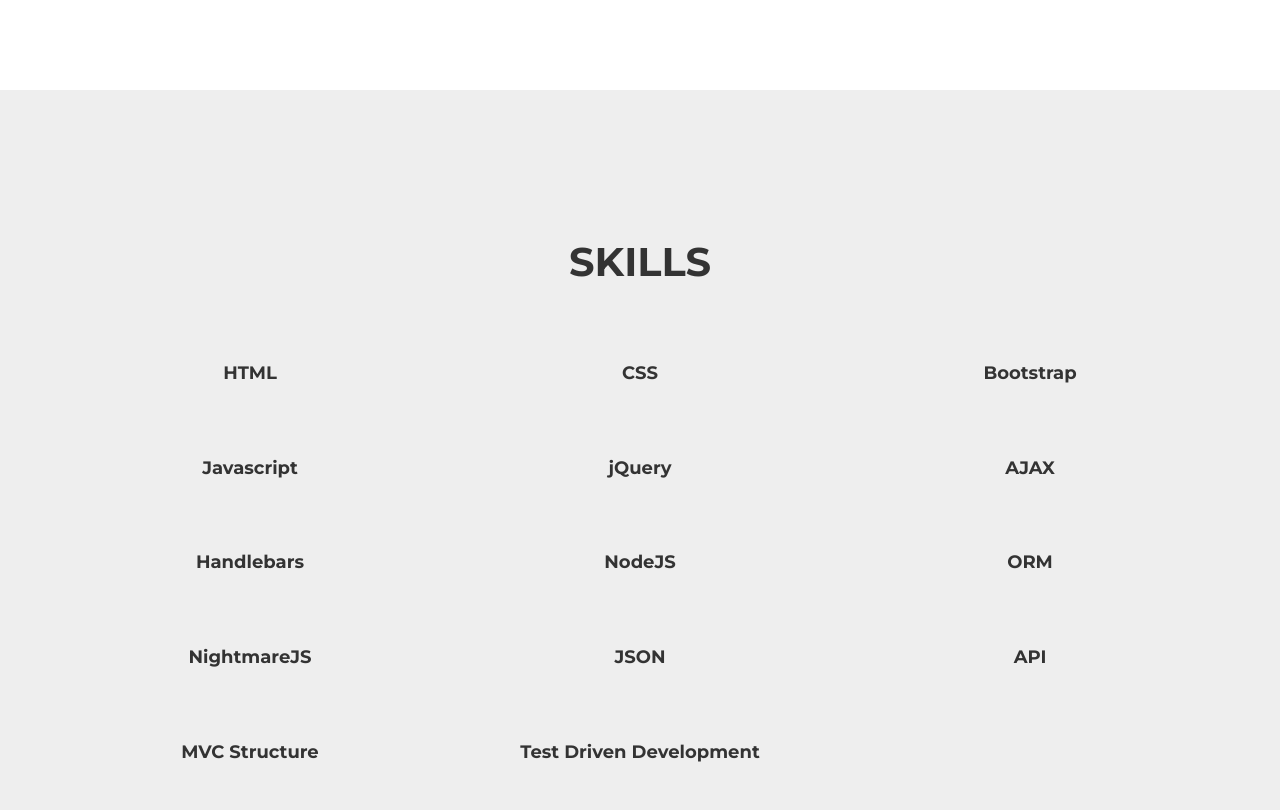
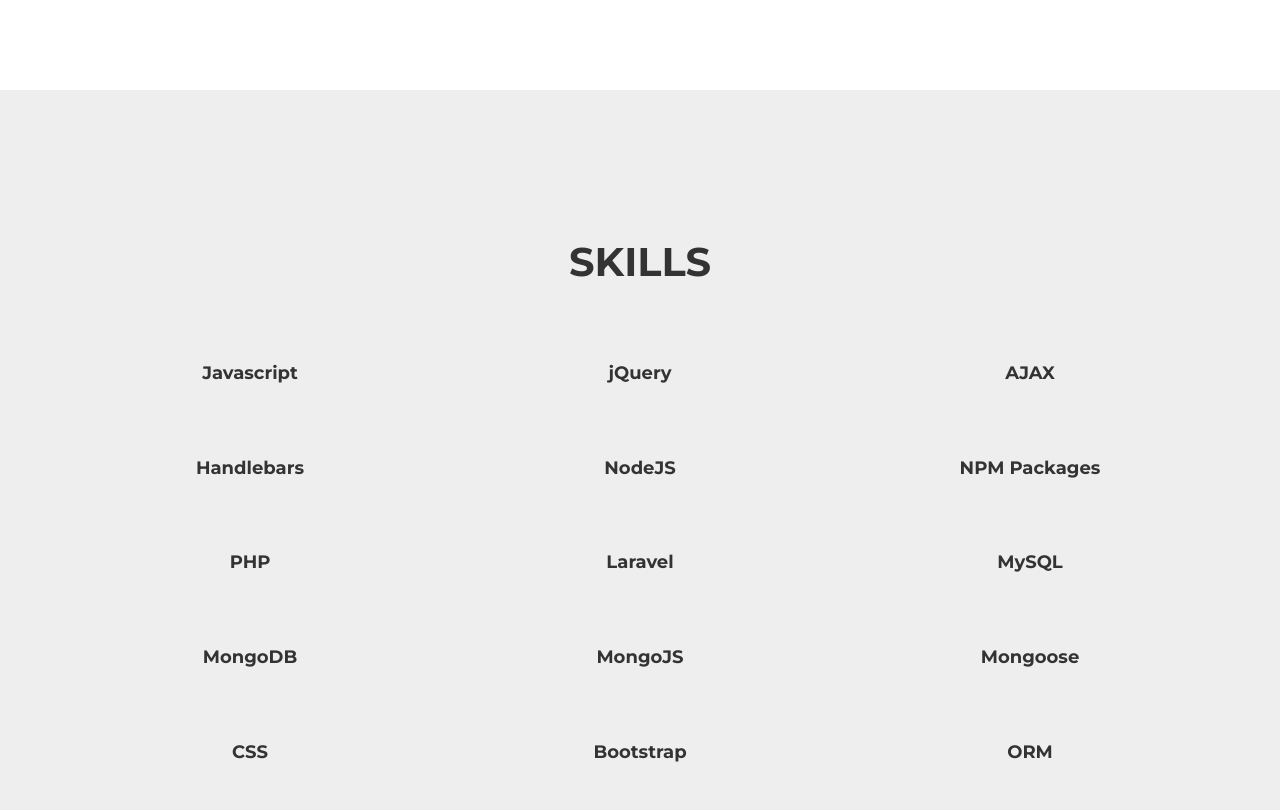
Before and after one commit to shivjisakina/New-Portfolio, a website: page index.html in a window 1280 px wide. Shown: the part 2677-3487 px from the top of the page. Drawn offline with nearby package versions, Linux system fonts and the light colour scheme; a web font is replaced by a local one.

Commit message:
updates skills and education

```diff
--- a/index.html
+++ b/index.html
@@ -106,11 +106,11 @@
                             </div>
                             <div class="timeline-panel">
                                 <div class="timeline-heading">
-                                    <h4>May 2017 - Present</h4>
-                                    <h4 class="subheading">UCF Coding Bootcamp</h4>
+                                    <h4>August 2017</h4>
+                                    <h4 class="subheading">UCF Full Stack Web Development</h4>
                                 </div>
                                 <div class="timeline-body">
-                                    <p class="text-muted">Full Stack Web Development Bootcamp</p>
+                                    <p class="text-muted">Certificate</p>
                                 </div>
                             </div>
                         </li>
@@ -192,21 +192,6 @@
             <div class="row">
                 <div class="col-sm-4">
                     <div class="team-member">
-                        <h4>HTML</h4>
-                    </div>
-                </div>
-                <div class="col-sm-4">
-                    <div class="team-member">
-                        <h4>CSS</h4>
-                    </div>
-                </div>
-                <div class="col-sm-4">
-                    <div class="team-member">
-                        <h4>Bootstrap</h4>
-                    </div>
-                </div>
-                <div class="col-sm-4">
-                    <div class="team-member">
                         <h4>Javascript</h4>
                     </div>
                 </div>
@@ -228,6 +213,51 @@
                 <div class="col-sm-4">
                     <div class="team-member">
                         <h4>NodeJS</h4>
+                    </div>
+                </div>
+                <div class="col-sm-4">
+                    <div class="team-member">
+                        <h4>NPM Packages</h4>
+                    </div>
+                </div>
+                <div class="col-sm-4">
+                    <div class="team-member">
+                        <h4>PHP</h4>
+                    </div>
+                </div>
+                <div class="col-sm-4">
+                    <div class="team-member">
+                        <h4>Laravel</h4>
+                    </div>
+                </div>
+                <div class="col-sm-4">
+                    <div class="team-member">
+                        <h4>MySQL</h4>
+                    </div>
+                </div>
+                <div class="col-sm-4">
+                    <div class="team-member">
+                        <h4>MongoDB</h4>
+                    </div>
+                </div>
+                <div class="col-sm-4">
+                    <div class="team-member">
+                        <h4>MongoJS</h4>
+                    </div>
+                </div>
+                <div class="col-sm-4">
+                    <div class="team-member">
+                        <h4>Mongoose</h4>
+                    </div>
+                </div>
+                <div class="col-sm-4">
+                    <div class="team-member">
+                        <h4>CSS</h4>
+                    </div>
+                </div>
+                <div class="col-sm-4">
+                    <div class="team-member">
+                        <h4>Bootstrap</h4>
                     </div>
                 </div>
                 <div class="col-sm-4">
@@ -258,6 +288,21 @@
                 <div class="col-sm-4">
                     <div class="team-member">
                         <h4>Test Driven Development</h4>
+                    </div>
+                </div>
+                <div class="col-sm-4">
+                    <div class="team-member">
+                        <h4>HTML</h4>
+                    </div>
+                </div>
+                <div class="col-sm-4">
+                    <div class="team-member">
+                        <h4>CSS</h4>
+                    </div>
+                </div>
+                <div class="col-sm-4">
+                    <div class="team-member">
+                        <h4>Bootstrap</h4>
                     </div>
                 </div>
 
```
